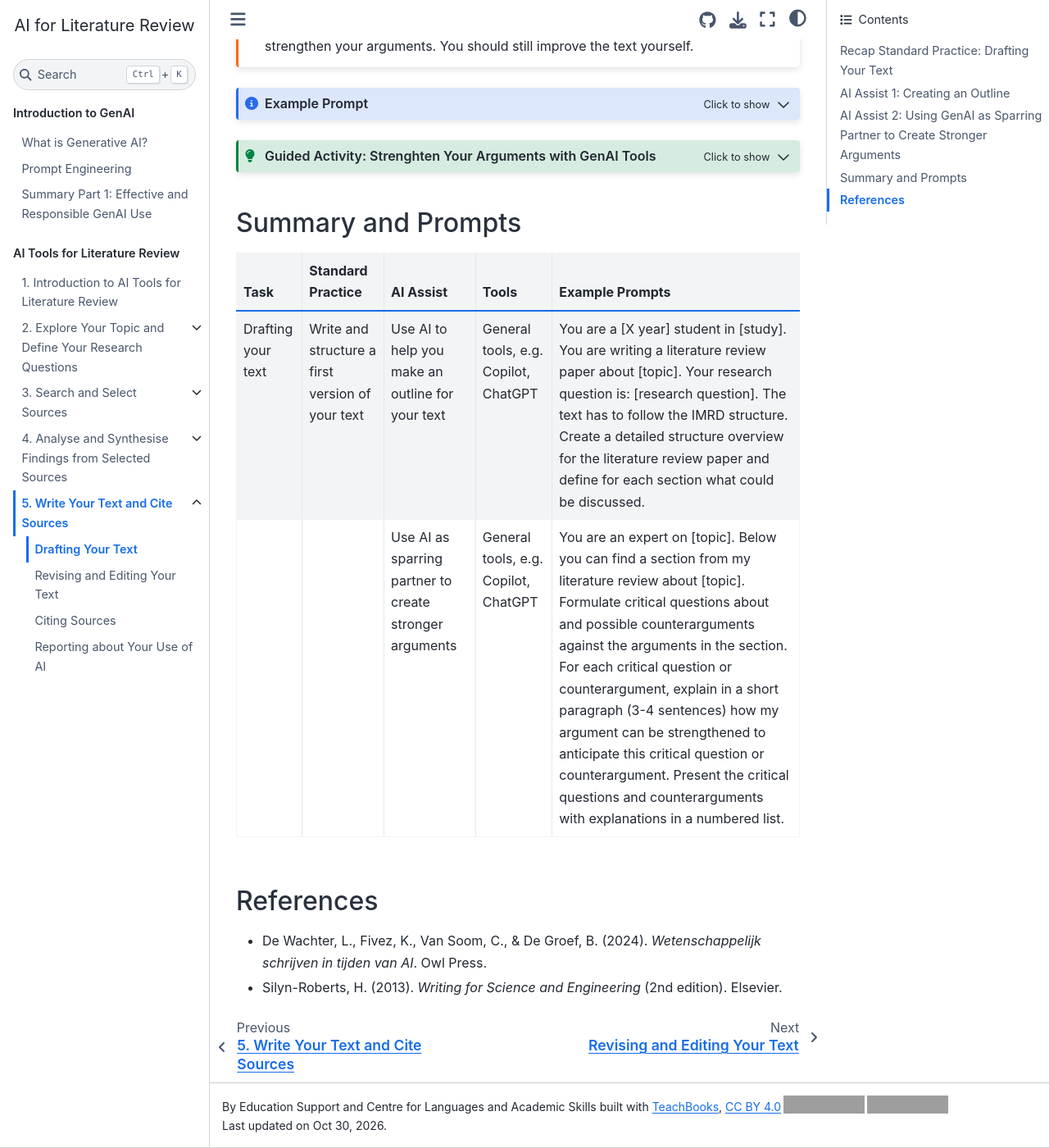
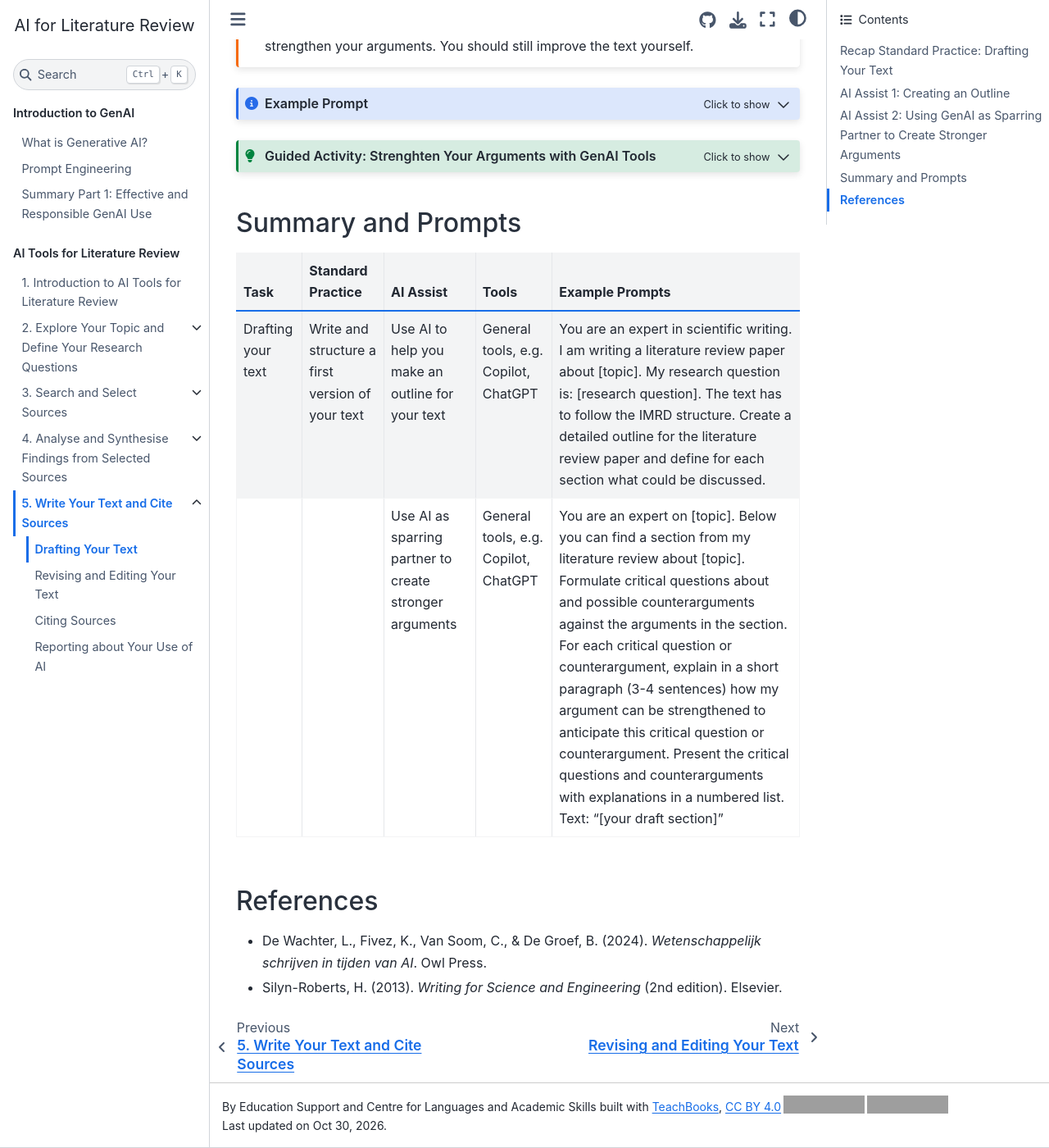
Before and after one commit to lwalma/ai-lit-review, a Jupyter Book: the page built from book/part2/5a-draft.md, in a window 1280 px wide and 1400 px high, scrolled down 1994 px. Shown: the whole window at 82% size. Built offline with Jupyter Book 1.0.4 settings and Sphinx 7.4.7 and the Sphinx Book theme 1.1.4, drawn with Linux system fonts in a browser that asks for light colours; comment, search, counter and statistics services are not loaded; grey boxes are pictures that could not be loaded.

Commit message:
Update 5a-draft.md

````diff
--- a/book/part2/5a-draft.md
+++ b/book/part2/5a-draft.md
@@ -31,7 +31,7 @@ Ask general AI tools for critical questions and counterarguments to strengthen y
 
 There is not just one standard practice when it comes to drafting a text. Some writers prefer to start creating a detailed outline of their text before they start writing, while others prefer to just start writing and (re)structure the text along the way. Some people start with the introduction, while others first write the results or conclusion and save the introduction for last. There is no right or wrong here, as long as you find a strategy that fits you (and as long as you end up with a text that meets the requirements you were given).
 
-If you would like to know more about different writing strategies, different scientific text genres, structuring or writing a scientific text, please consult <a href="https://brightspace-cc.tudelft.nl/course/2901/tu-write" target="_blank">TU Write</a>.
+If you would like to know more about different writing strategies, different scientific text genres, structuring or writing a scientific text, please consult <a href="https://brightspace.tudelft.nl/d2l/le/discovery/view/course/63835" target="_blank">TU Write</a>.
 
 ## AI Assist 1: Creating an Outline
 
@@ -39,7 +39,7 @@ As mentioned, some people prefer to first make an outline, before they start wri
 
 ```{admonition} Example Prompt
 :class: dropdown note
-You are a [X year] student in [study]. You are writing a literature review paper about [topic]. Your research question is: [research question]. The text has to follow the IMRD structure. Create a detailed structure overview for the literature review paper and define for each section what could be discussed.
+You are an expert in scientific writing. I am writing a literature review paper about [topic]. My research question is: [research question]. The text has to follow the IMRD structure. Create a detailed outline for the literature review paper and define for each section what could be discussed.
 ```
 
 ```{warning}
@@ -58,7 +58,7 @@ Do not blindly follow the AI's suggestions for your outline. Use your own critic
 
 **Step 2.** Ask both tools the same question. You can use the following example prompt (and adjust where necessary):
 
-_You are a [X year] student in [study]. You are writing a literature review paper about [topic]. Your research question is: [research question]. The text has to follow the IMRD structure. Create a detailed structure overview for the literature review paper and define for each section what could be discussed._
+_You are an expert in scientific writing. I am writing a literature review paper about [topic]. My research question is: [research question]. The text has to follow the IMRD structure. Create a detailed outline for the literature review paper and define for each section what could be discussed._
 
 **Step 3.** Compare and evaluate the outcome:
 - What are the main similarities and differences between the two suggested outlines?
@@ -77,7 +77,8 @@ Although the models are improving, LLMs don’t stand out for their reasoning sk
 
 ```{admonition} Example Prompt
 :class: dropdown note
-You are an expert on [topic]. Below you can find a section from my literature review about [topic]. Formulate critical questions about and possible counterarguments against the arguments in the section. For each critical question or counterargument, explain in a short paragraph (3-4 sentences) how my argument can be strengthened to anticipate this critical question or counterargument. Present the critical questions and counterarguments with explanations in a numbered list.
+You are an expert on [topic]. Below you can find a section from my literature review about [topic]. Formulate critical questions about and possible counterarguments against the arguments in the section. For each critical question or counterargument, explain in a short paragraph (3-4 sentences) how my argument can be strengthened to anticipate this critical question or counterargument. Present the critical questions and counterarguments with explanations in a numbered list. <br>
+Text: "[your draft section]"
 ```
 
 ```{admonition} Guided Activity: Strenghten Your Arguments with GenAI Tools
@@ -89,7 +90,8 @@ You are an expert on [topic]. Below you can find a section from my literature re
 
 **Step 3.** Ask the AI to develop critical questions and counterarguments. You can use the following prompt (and adjust it where necessary):
 
-_You are an expert on [topic]. Below you can find a section from my literature review about [topic]. Formulate critical questions about and possible counterarguments against the arguments in the section. For each critical question or counterargument, explain in a short paragraph (3-4 sentences) how my argument can be strengthened to anticipate this critical question or counterargument. Present the critical questions and counterarguments with explanations in a numbered list._
+_You are an expert on [topic]. Below you can find a section from my literature review about [topic]. Formulate critical questions about and possible counterarguments against the arguments in the section. For each critical question or counterargument, explain in a short paragraph (3-4 sentences) how my argument can be strengthened to anticipate this critical question or counterargument. Present the critical questions and counterarguments with explanations in a numbered list. <br>
+Text: "[your draft section]"_
 
 **Step 4.** Evaluate the outcome:
 - Which critical questions and counterarguments are useful to improve your text?
@@ -103,8 +105,8 @@ Step 5: Improve your text based on the outcome of the previous steps.
 
 | Task | Standard Practice | AI Assist | Tools | Example Prompts |
 |-|-|-|-|-|
-| Drafting your text | Write and structure a first version of your text | Use AI to help you make an outline for your text | General tools, e.g. Copilot, ChatGPT | You are a [X year] student in [study]. You are writing a literature review paper about [topic]. Your research question is: [research question]. The text has to follow the IMRD structure. Create a detailed structure overview for the literature review paper and define for each section what could be discussed.|
-| | | Use AI as sparring partner to create stronger arguments | General tools, e.g. Copilot, ChatGPT | You are an expert on [topic]. Below you can find a section from my literature review about [topic]. Formulate critical questions about and possible counterarguments against the arguments in the section. For each critical question or counterargument, explain in a short paragraph (3-4 sentences) how my argument can be strengthened to anticipate this critical question or counterargument. Present the critical questions and counterarguments with explanations in a numbered list.|
+| Drafting your text | Write and structure a first version of your text | Use AI to help you make an outline for your text | General tools, e.g. Copilot, ChatGPT | You are an expert in scientific writing. I am writing a literature review paper about [topic]. My research question is: [research question]. The text has to follow the IMRD structure. Create a detailed outline for the literature review paper and define for each section what could be discussed.|
+| | | Use AI as sparring partner to create stronger arguments | General tools, e.g. Copilot, ChatGPT | You are an expert on [topic]. Below you can find a section from my literature review about [topic]. Formulate critical questions about and possible counterarguments against the arguments in the section. For each critical question or counterargument, explain in a short paragraph (3-4 sentences) how my argument can be strengthened to anticipate this critical question or counterargument. Present the critical questions and counterarguments with explanations in a numbered list. <br> Text: "[your draft section]"|
 
 ## References
 
````
